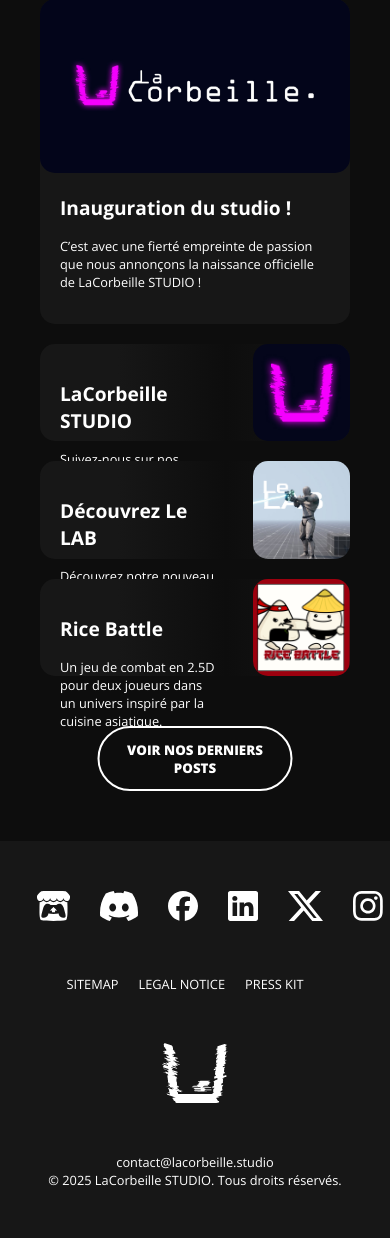
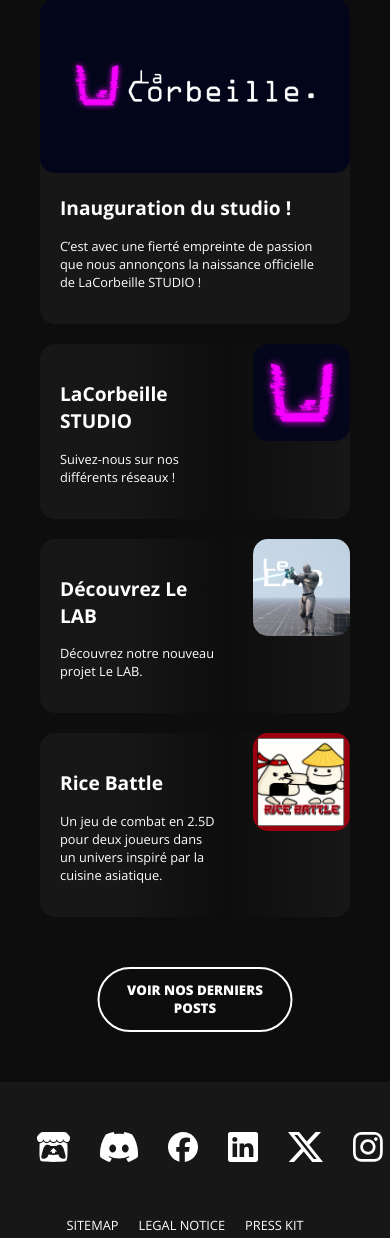
Before and after one commit to LaCorbeille/lacorbeille.studio, a PHP site: page / in a window 390 px wide. Shown: the part 1431-2669 px from the top of the page. Before the commit the page ends 2617 px from the top, so only its background shows below. Run offline with PHP 8.4, Linux system fonts and the light colour scheme; grey boxes labelled with a size stand in for pictures from a placeholder-image service; some libraries are stand-ins or nearby versions; some web fonts are replaced.

Commit message:
:bug: Enhance news card alignment and height in section 3 for improved layout on mobile

```diff
--- a/css/responsive/index.css
+++ b/css/responsive/index.css
@@ -121,4 +121,10 @@
     section:nth-of-type(1) .slide>div {
         padding: 15px;
     }
+
+    /* Section 3 */
+    section:nth-of-type(3)>div>#news>.news-card {
+        align-items: flex-start;
+        height: fit-content;
+    }
 }
```
